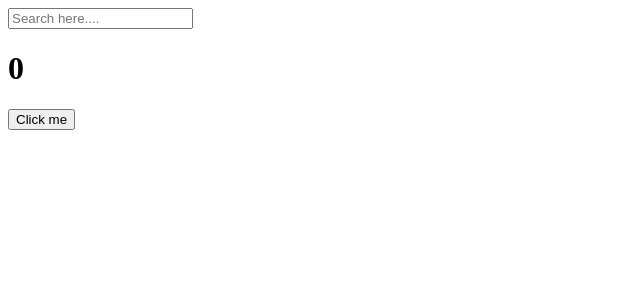
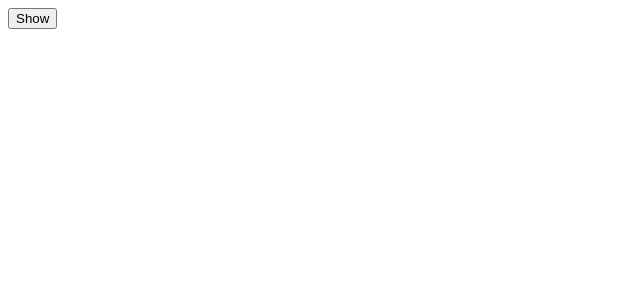
Before and after one commit to HA-SEUNG-JEONG/reactmovie, a React (Create React App) app: page / in a window 1280 px wide. Shown: the top 300 px of the page, without its empty margins (0-640 px from the left). Built offline with nearby package versions, Linux system fonts and the light colour scheme.

Commit message:
Cleanup Function

```diff
--- a/src/App.js
+++ b/src/App.js
@@ -1,34 +1,36 @@
 import { useState, useEffect } from "react";
 
+function Hello() {
+  // function destroyFn() {
+  //   console.log("destroyed");
+  // }
+  // function useEffectFn() {
+  //   console.log("created");
+  //   return destroyFn; //component가 언제 파괴되는지 알고싶으면 useEffectFn 실행 후에 destroyFn을 호출하면 된다.
+  // }
+
+  // useEffect(() => {
+  //   console.log("hi");
+  //   return () => console.log("bye");
+  // }, []);
+
+  useEffect(() => {
+    console.log("hi");
+    return function () {
+      console.log("bye");
+    };
+  }, []);
+
+  return <h1>Hello</h1>;
+}
+
 function App() {
-  const [counter, setValue] = useState(0);
-  const [keyword, setKeword] = useState("");
-  const onClick = () => setValue((prev) => prev + 1);
-  const onChange = (event) => setKeword(event.target.value);
-  console.log("I run all the time");
-  useEffect(() => {
-    console.log("I run only once");
-  }, []);
-  useEffect(() => {
-    console.log("I run when 'keyword' change");
-  }, [keyword]);
-  useEffect(() => {
-    console.log("I run when 'counter' change");
-  }, [counter]);
-  useEffect(() => {
-    console.log("I run when 'keyword & counter' change");
-  }, [keyword, counter]);
-
+  const [showing, setShowing] = useState(false);
+  const onClick = () => setShowing((prev) => !prev);
   return (
     <div>
-      <input
-        value={keyword}
-        onChange={onChange}
-        type="text"
-        placeholder="Search here...."
-      />
-      <h1>{counter}</h1>
-      <button onClick={onClick}>Click me</button>
+      {showing ? <Hello /> : null}
+      <button onClick={onClick}>{showing ? "Hide" : "Show"}</button>
     </div>
   );
 }
```
